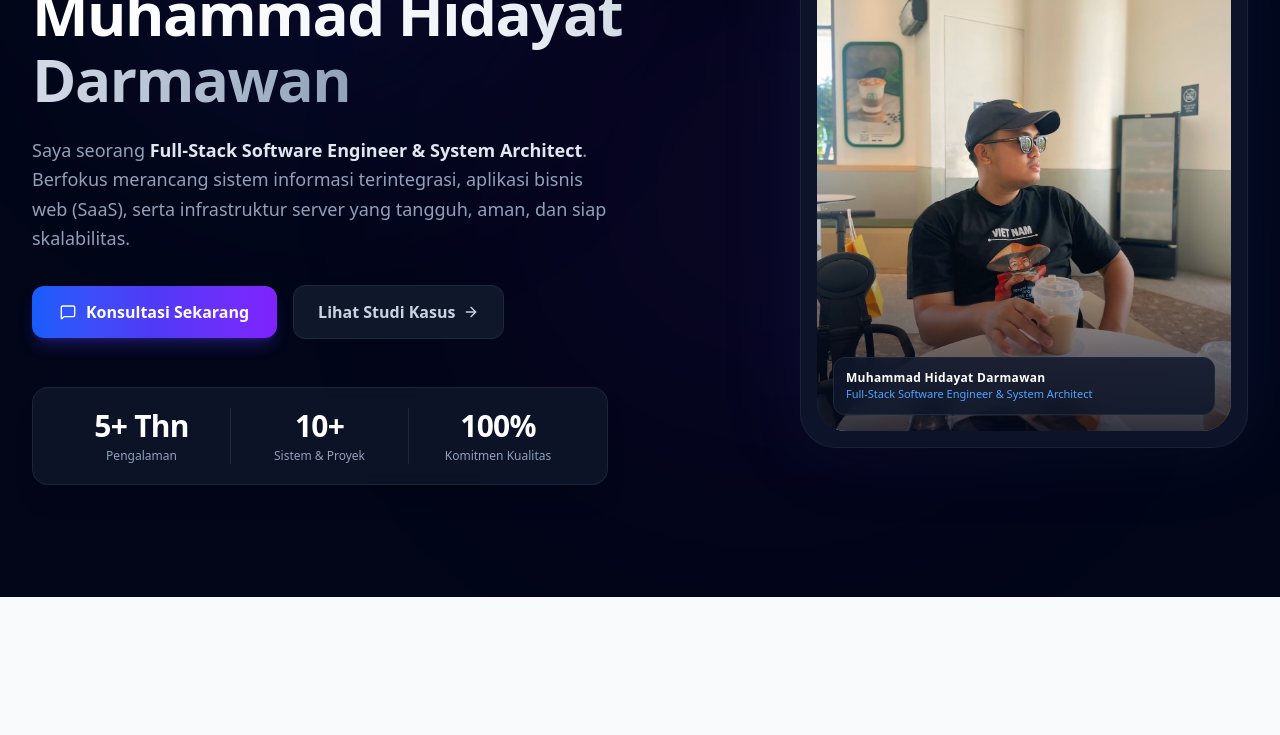
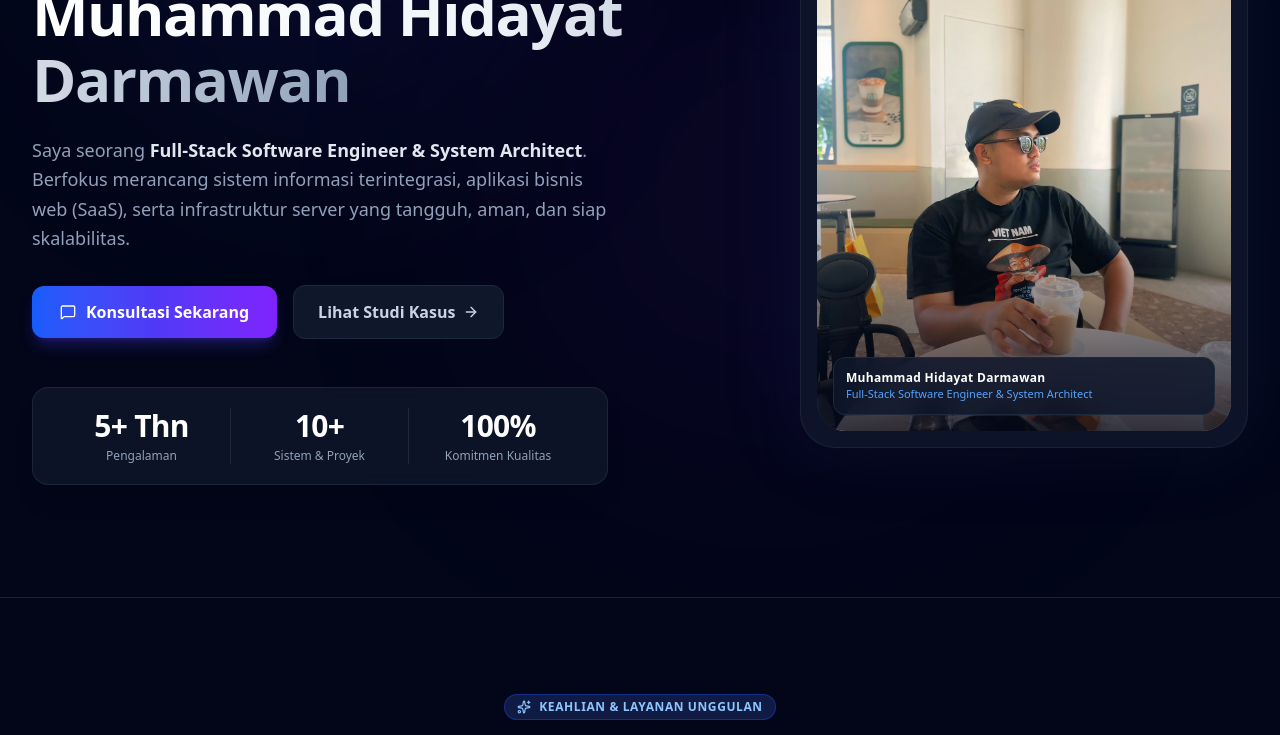
Before and after one commit to yat-to/portfolio, a Next.js app: page / in a window 1280 px wide. Shown: the part 300-1035 px from the top of the page. Built offline with nearby package versions, Linux system fonts and the light colour scheme.

Commit message:
feat(home): assemble all modular sections into high-converting dark landing page

```diff
--- a/src/app/page.js
+++ b/src/app/page.js
@@ -1,11 +1,30 @@
 import Hero from "./components/Hero";
-import Project from "./components/Project";
+import Services from "./components/Services";
+import CaseStudies from "./components/CaseStudies";
+import Workflow from "./components/Workflow";
+import Contact from "./components/Contact";
+import Footer from "./components/Footer";
 
 export default function Home() {
   return (
-    <div className="mx-auto">
+    <main className="min-h-screen bg-slate-950 text-slate-100 selection:bg-blue-600 selection:text-white">
+      {/* 1. Hero Section */}
       <Hero />
-      <Project />
-    </div>
+
+      {/* 2. Services Section */}
+      <Services />
+
+      {/* 3. Case Studies Section */}
+      <CaseStudies />
+
+      {/* 4. Workflow & Value Proposition */}
+      <Workflow />
+
+      {/* 5. Contact Section */}
+      <Contact />
+
+      {/* 6. Footer */}
+      <Footer />
+    </main>
   );
 }
```
